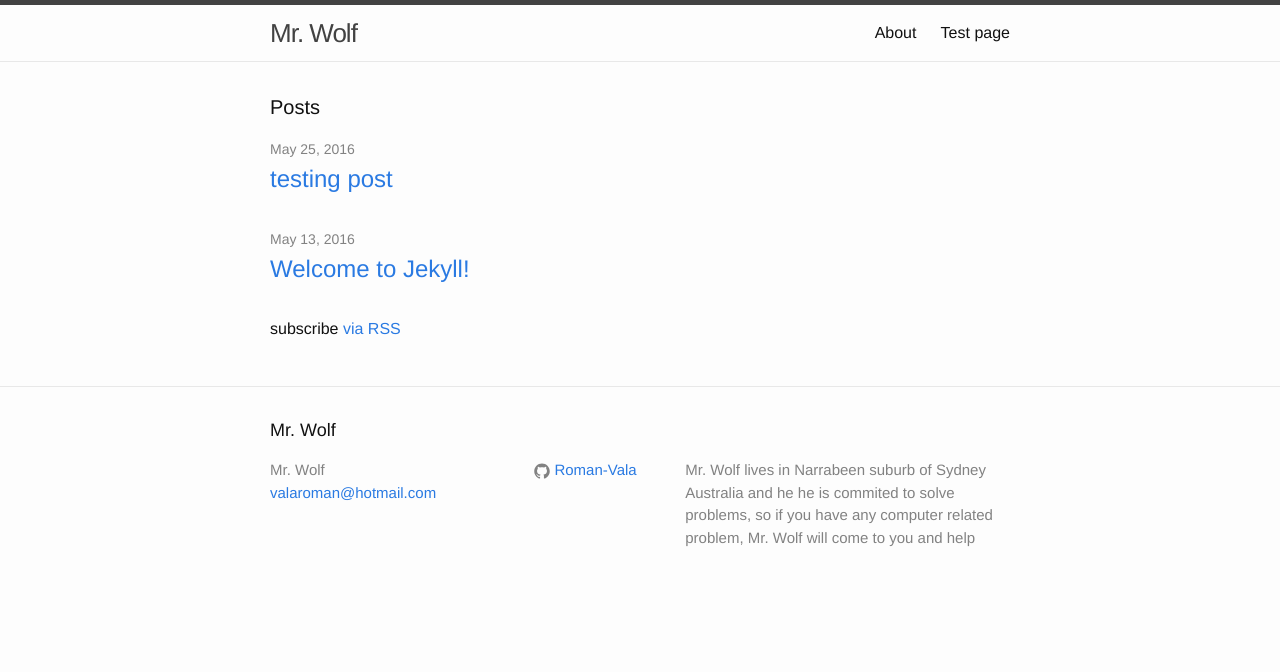
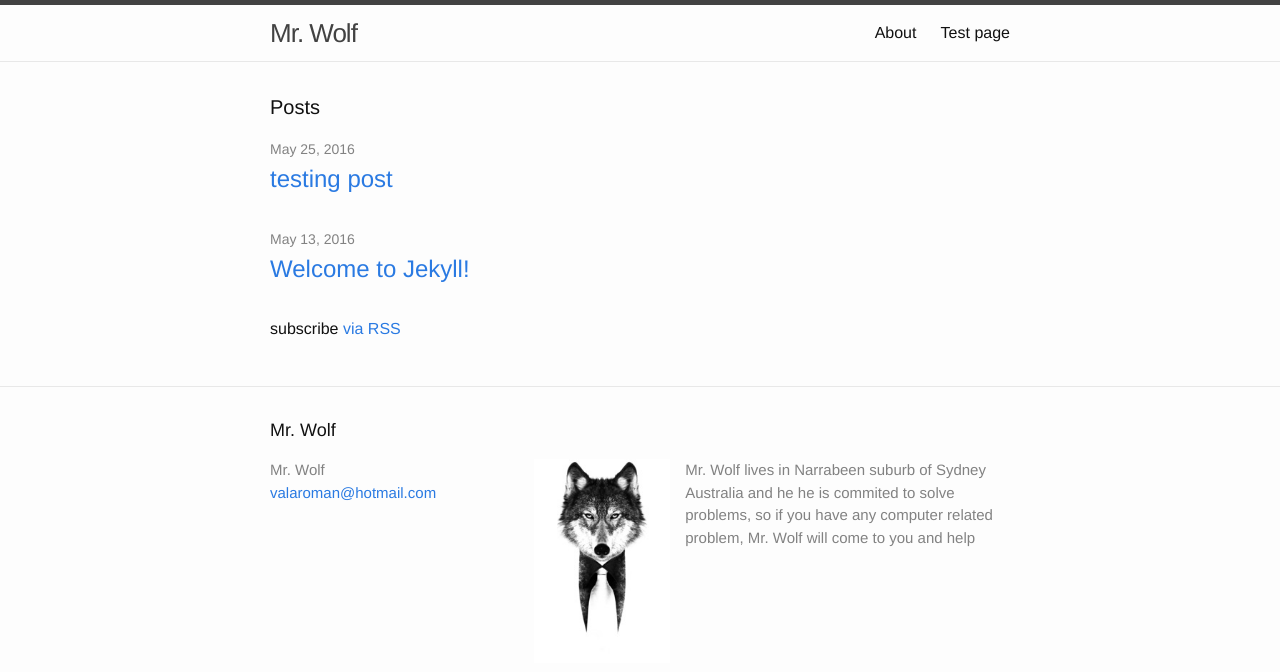
Before and after one commit to Roman-Vala/Roman-Vala.github.io, a Jekyll site: the page built from index.html, in a window 1280 px wide. Shown: the top 672 px of the page. Built offline with Jekyll 4.4.1, drawn with Linux system fonts in a browser that asks for light colours.

Commit message:
Update footer.html

```diff
--- a/_includes/footer.html
+++ b/_includes/footer.html
@@ -13,19 +13,7 @@
       </div>
 
       <div class="footer-col footer-col-2">
-        <ul class="social-media-list">
-          {% if site.github_username %}
-          <li>
-            {% include icon-github.html username=site.github_username %}
-          </li>
-          {% endif %}
-
-          {% if site.twitter_username %}
-          <li>
-            {% include icon-twitter.html username=site.twitter_username %}
-          </li>
-          {% endif %}
-        </ul>
+        <img src="../images/mrwolf.jpg" alt="Mr.Wolf" width="200" />
       </div>
 
       <div class="footer-col footer-col-3">
```
